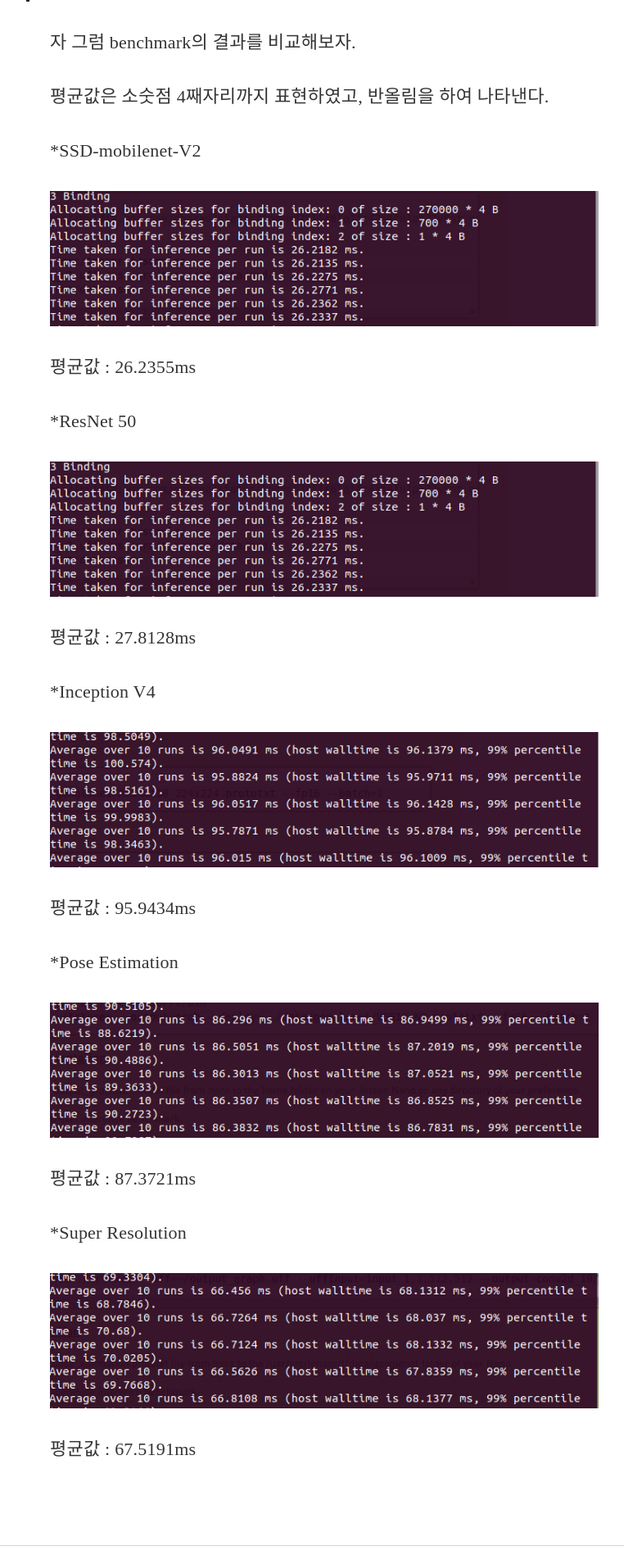
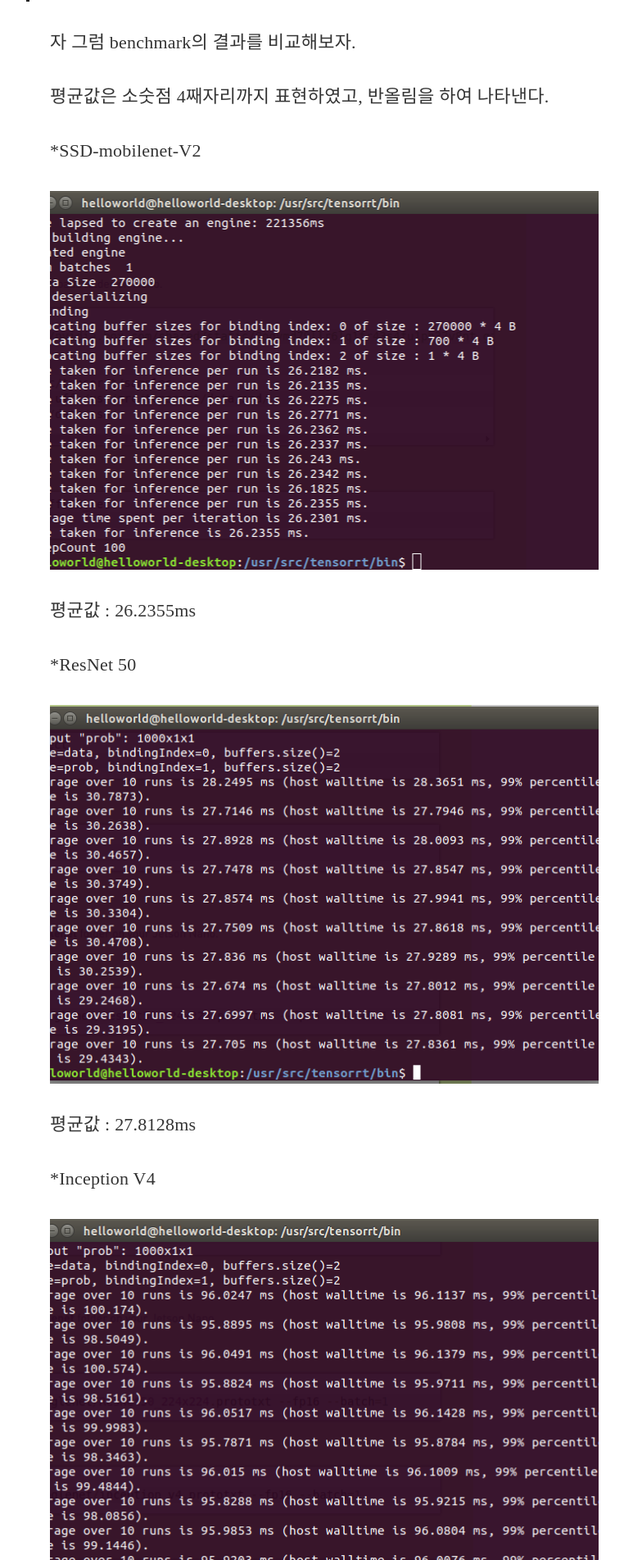
Before and after one commit to vincentchan/mickey, a Jekyll site: the page built from _posts/2019-06-27-jetsonnano02.markdown, in a window 1280 px wide. Shown: the part 4185-6088 px from the top of the page at 82% size, without its empty margins (244-1006 px from the left). Built offline with Jekyll 4.4.1, drawn with Linux system fonts in a browser that asks for light colours; nearby versions of some CDN libraries; some web fonts are replaced; comment, search, counter and statistics services are not loaded.

Commit message:
jetson benchmark 2 & ResNet image cannot find 03

```diff
--- a/_posts/2019-06-27-inference-network-model.markdown
+++ b/_posts/2019-06-27-inference-network-model.markdown
@@ -48,7 +48,7 @@
 
 이 현상을 해결하기 위해서 *Identity mapping* 과 *Residual learning* 을 사용하였다.
 
-<div class="img img--fullContainer img--8xLeading" style="background-image: url({{ site.baseurl_posts_img }}residual_learning.png);"></div>
+<div class="img img--fullContainer img--14xLeading" style="background-image: url({{ site.baseurl_posts_img }}residual_learning.png);"></div>
 
 (relu = 음수의 값을 0으로 매핑, 활성화(activate))
 
--- a/_posts/2019-06-27-jetsonnano02.markdown
+++ b/_posts/2019-06-27-jetsonnano02.markdown
@@ -99,21 +99,21 @@
 평균값은 소숫점 4째자리까지 표현하였고, 반올림을 하여 나타낸다.
 
 *SSD-mobilenet-V2
-<div class="img img--fullContainer img--5xLeading" style="background-image: url({{ site.baseurl_posts_img }}SSD-Mobilenet-V2.png);"></div>
+<div class="img img--fullContainer img--14xLeading" style="background-image: url({{ site.baseurl_posts_img }}SSD-Mobilenet-V2.png);"></div>
 평균값 : 26.2355ms
 
 *ResNet 50
-<div class="img img--fullContainer img--5xLeading" style="background-image: url({{ site.baseurl_posts_img }}SSD-Mobilenet-V2.png);"></div>
+<div class="img img--fullContainer img--14xLeading" style="background-image: url({{ site.baseurl_posts_img }}ResNet-50.png);"></div>
 평균값 : 27.8128ms
 
 *Inception V4
-<div class="img img--fullContainer img--5xLeading" style="background-image: url({{ site.baseurl_posts_img }}Inception_V4.png);"></div>
+<div class="img img--fullContainer img--14xLeading" style="background-image: url({{ site.baseurl_posts_img }}Inception_V4.png);"></div>
 평균값 : 95.9434ms
 
 *Pose Estimation
-<div class="img img--fullContainer img--5xLeading" style="background-image: url({{ site.baseurl_posts_img }}Pose_Estimation.png);"></div>
+<div class="img img--fullContainer img--14xLeading" style="background-image: url({{ site.baseurl_posts_img }}Pose_Estimation.png);"></div>
 평균값 : 87.3721ms
 
 *Super Resolution
-<div class="img img--fullContainer img--5xLeading" style="background-image: url({{ site.baseurl_posts_img }}Super_Resolution.png);"></div>
+<div class="img img--fullContainer img--14xLeading" style="background-image: url({{ site.baseurl_posts_img }}Super_Resolution.png);"></div>
 평균값 : 67.5191ms
```
